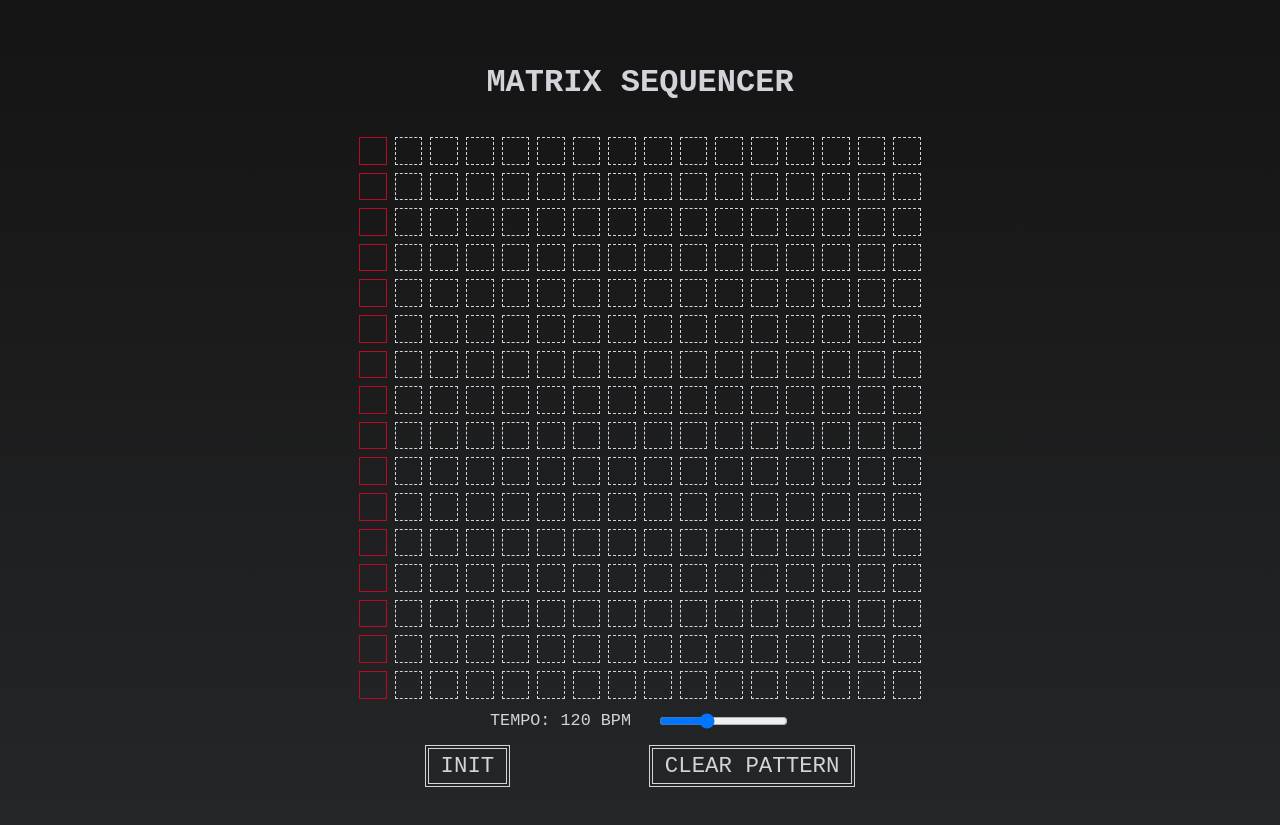
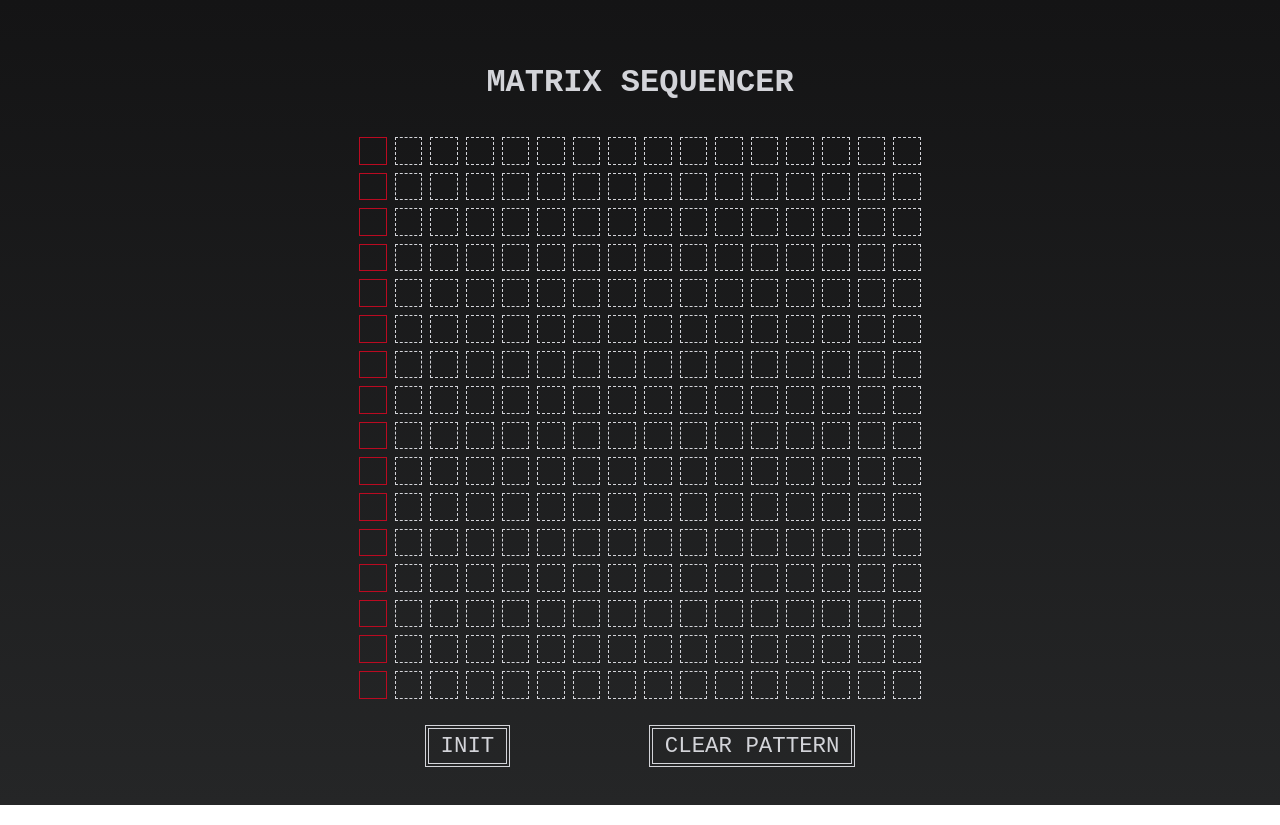
Before and after one commit to noellehuchette/matrixsynth, a React (Create React App) app: page / in a window 1280 px wide. Built offline with nearby package versions, Linux system fonts and the light colour scheme.

Commit message:
removed tempo slider temporarily due to desync

```diff
--- a/src/components/Sequencer/Sequencer.js
+++ b/src/components/Sequencer/Sequencer.js
@@ -151,6 +151,7 @@ class Sequencer extends Component {
 
     tempoAdjust(e) {
         this.setState({ tempo: e.target.value });
+        this.setLoop(this.state.pattern);
     }
 
     render() {
@@ -175,8 +176,8 @@ class Sequencer extends Component {
                         ))}
                 </div>
                 <div className = 'controls'>
-                    <label htmlFor='tempo-slider'>TEMPO: {`${tempo}`} BPM</label>
-                    <input type='range' name='tempo-slider' min='20' max='300' step='2' value={tempo} onChange={this.tempoAdjust}/>
+                    {/*<label htmlFor='tempo-slider'>TEMPO: {`${tempo}`} BPM</label>
+                    <input type='range' name='tempo-slider' min='20' max='300' step='2' value={tempo} onChange={this.tempoAdjust}/>*/}
                 </div>
                 <div className='transport'>
                     {iniTone ?
```
